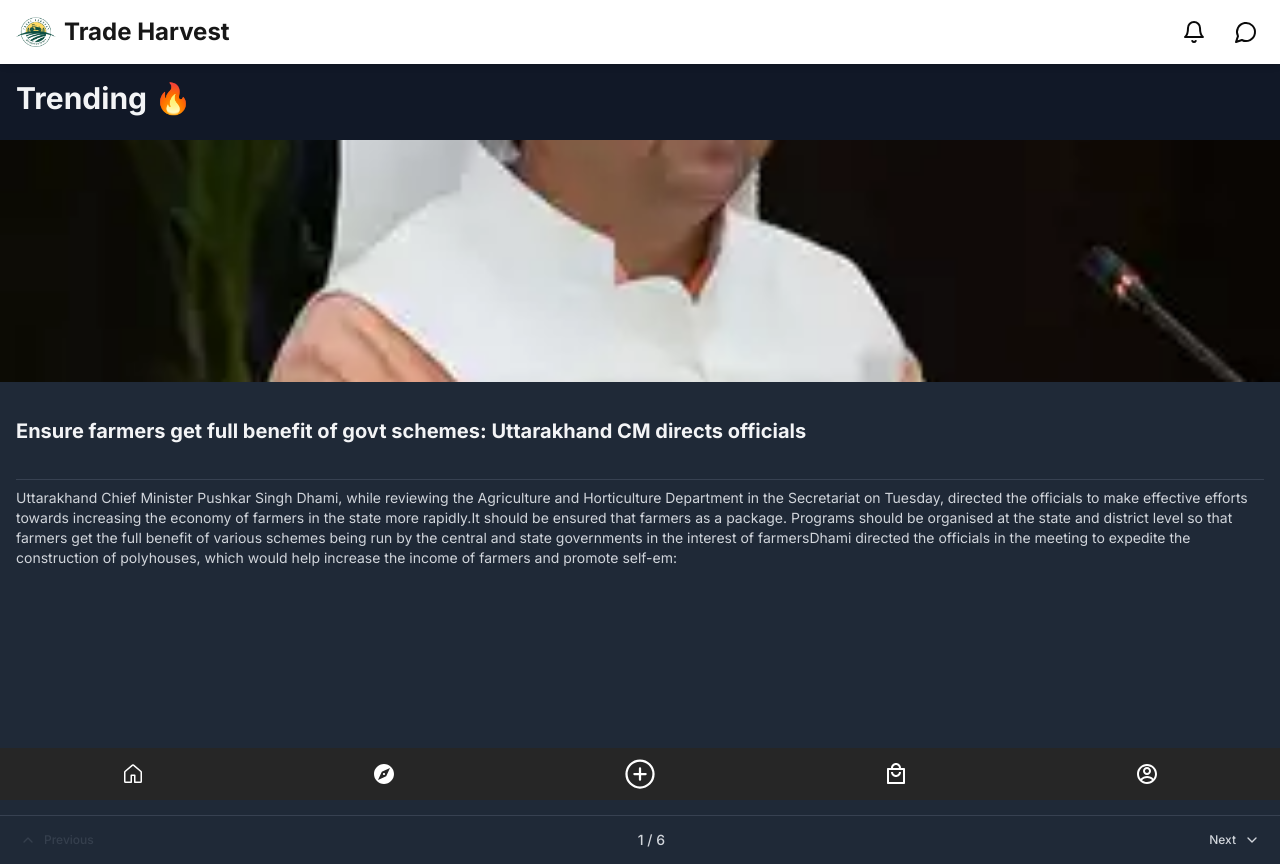
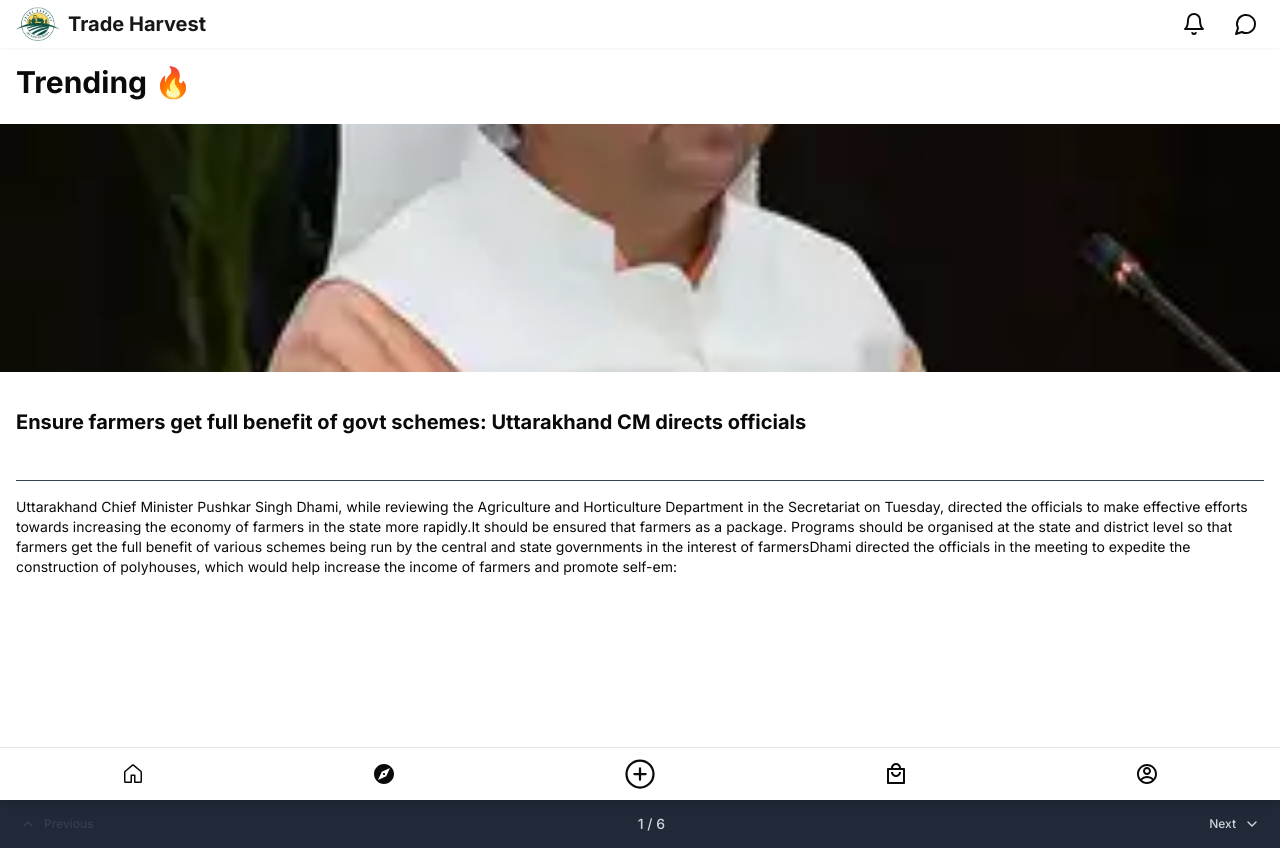
Before and after one commit to dexxeth/trade-harvest, a Next.js app: page /explore in a window 1280 px wide. Built offline with nearby package versions, Linux system fonts and the light colour scheme.

Commit message:
ui color changed and components adjustment

```diff
--- a/src/app/(root)/(home)/explore/page.tsx
+++ b/src/app/(root)/(home)/explore/page.tsx
@@ -1,122 +1,11 @@
-"use client";
+import NewsPage from "@/components/news";
 
-import { useState, useRef } from "react";
-import Image from "next/image";
-import { Card, CardContent } from "@/components/ui/card";
-import { Button } from "@/components/ui/button";
-import { ChevronUp, ChevronDown, Share2 } from "lucide-react";
-import { newsItems } from "@/app/data/news";
+const Explore = () => {
+	return (
+		<div>
+			<NewsPage />
+		</div>
+	);
+};
 
-export default function MobileInshortsNewsPage() {
-  const [currentIndex, setCurrentIndex] = useState(0);
-  const touchStartY = useRef(null);
-
-  const handleTouchStart = (e: React.TouchEvent) => {
-    touchStartY.current = e.touches[0].clientY;
-  };
-
-  const handleTouchEnd = (e: React.TouchEvent) => {
-    if (touchStartY.current === null) return;
-
-    const touchEndY = e.changedTouches[0].clientY;
-    const diff = touchStartY.current - touchEndY;
-
-    if (Math.abs(diff) > 50) {
-      // Minimum swipe distance
-      if (diff > 0 && currentIndex < newsItems.length - 1) {
-        setCurrentIndex(currentIndex + 1);
-      } else if (diff < 0 && currentIndex > 0) {
-        setCurrentIndex(currentIndex - 1);
-      }
-    }
-
-    touchStartY.current = null;
-  };
-
-  const handleShare = () => {
-    // Implement share functionality here
-    alert("Share functionality to be implemented");
-  };
-
-  return (
-    <div className="h-screen flex flex-col bg-gray-900 text-gray-100">
-      <h1 className="text-3xl font-bold mb-6 overflow-hidden m-4">
-        Trending 🔥
-      </h1>
-      <div className="flex-1 overflow-hidden">
-        <div
-          className="h-full transition-transform duration-300 ease-in-out"
-          style={{ transform: `translateY(-${currentIndex * 100}%)` }}
-          onTouchStart={handleTouchStart}
-          onTouchEnd={handleTouchEnd}
-        >
-          {newsItems.map((item, index) => (
-            <Card
-              key={item.id}
-              className="h-full border-none rounded-none shadow-none bg-gray-800"
-            >
-              <CardContent className="p-0 h-full flex flex-col">
-                <div className="relative h-[248px]">
-                  <Image
-                    src={item.image}
-                    alt={item.title}
-                    layout="fill"
-                    objectFit="cover"
-                  />
-                </div>
-                <div className="h-[100px] px-4 py-2 flex items-center">
-                  <h2 className="text-xl font-bold line-clamp-2 text-gray-100">
-                    {item.title}
-                  </h2>
-                </div>
-                <div className="h-[1px] bg-gray-700 mx-4" /> {/* Break line */}
-                <div className="h-[248px] px-4 py-2 overflow-y-auto">
-                  <p className="text-sm text-gray-300">{item.content}</p>
-                </div>
-                <div className="h-[14%] px-4 py-2 flex justify-between items-center">
-                  <p className="text-xs text-gray-400">{item.date}</p>
-                  <Button
-                    variant="ghost"
-                    size="sm"
-                    onClick={handleShare}
-                    className="text-gray-300 hover:text-gray-100"
-                  >
-                    <Share2 className="h-4 w-4" />
-                    <span className="sr-only">Share</span>
-                  </Button>
-                </div>
-              </CardContent>
-            </Card>
-          ))}
-        </div>
-      </div>
-      <div className="flex justify-between items-center p-2 bg-gray-800 border-t border-gray-700">
-        <Button
-          variant="ghost"
-          size="sm"
-          onClick={() => setCurrentIndex(Math.max(0, currentIndex - 1))}
-          disabled={currentIndex === 0}
-          className="text-gray-300 hover:text-gray-100 disabled:text-gray-600"
-        >
-          <ChevronUp className="h-4 w-4 mr-2" />
-          Previous
-        </Button>
-        <span className="text-sm font-medium text-gray-300">
-          {currentIndex + 1} / {newsItems.length}
-        </span>
-        <Button
-          variant="ghost"
-          size="sm"
-          onClick={() =>
-            setCurrentIndex(Math.min(newsItems.length - 1, currentIndex + 1))
-          }
-          disabled={currentIndex === newsItems.length - 1}
-          className="text-gray-300 hover:text-gray-100 disabled:text-gray-600"
-        >
-          Next
-          <ChevronDown className="h-4 w-4 ml-2" />
-        </Button>
-      </div>
-    </div>
-  );
-}
+export default Explore;
--- a/src/app/(root)/(home)/layout.tsx
+++ b/src/app/(root)/(home)/layout.tsx
@@ -4,13 +4,13 @@ import React, { ReactNode } from "react";
 
 const HomeLayout = ({ children }: { children: ReactNode }) => {
 	return (
-		<main className="relative bg-[#101010]">
+		<main className="relative">
 			<div>
 				<Logo />
 			</div>
 			<div className="">
 				<Navbar />
-				<section className="min-h-screen bg-[#101010] text-white">
+				<section className="min-h-screen">
 					<div className="w-full">{children}</div>
 				</section>
 			</div>
--- a/src/app/(root)/(home)/list/page.tsx
+++ b/src/app/(root)/(home)/list/page.tsx
@@ -40,10 +40,10 @@ export default function Component() {
   };
 
   return (
-    <div className="min-h-screen bg-[#101010] p-4">
+    <div className="min-h-screen p-4">
       <form
         onSubmit={handleSubmit}
-        className="space-y-6 bg-[#101010] p-6 rounded-lg shadow-md"
+        className="space-y-6  p-6 rounded-lg shadow-md"
       >
         <h1 className="text-2xl font-bold text-center mb-6">Upload Product</h1>
 
--- a/src/app/(root)/(home)/profile/page.tsx
+++ b/src/app/(root)/(home)/profile/page.tsx
@@ -1,4 +1,5 @@
 "use client";
+import { Card } from "@/components/ui/card";
 import { SignedIn, SignedOut, UserButton } from "@clerk/nextjs";
 import { useState, useEffect } from "react";
 
@@ -11,13 +12,13 @@ const Account = () => {
 
 	return (
 		<div>
-			<div className="flex flex- items-center justify-start h-32 bg-white rounded-md p-4 mx-4">
+			<Card className="flex items-center justify-start h-32 bg-white shadow-md p-4 m-4">
 				{isClient && (
 					<SignedIn>
 						<UserButton showName />
 					</SignedIn>
 				)}
-			</div>
+			</Card>
 		</div>
 	);
 };
--- a/src/components/graph.tsx
+++ b/src/components/graph.tsx
@@ -49,7 +49,7 @@ export function Graph() {
         {Array.from({ length: 5 }).map((_, index) => (
           <CarouselItem key={index}>
             <div>
-              <Card>
+              <Card className="">
                 <CardHeader>
                   <CardTitle>Wheat</CardTitle>
                   <CardDescription>Last 7 days rate</CardDescription>
--- a/src/components/logo.tsx
+++ b/src/components/logo.tsx
@@ -5,19 +5,18 @@ import { Button } from "@/components/ui/button";
 
 export default function Component() {
   return (
-    <nav className="sticky top-0 left-0 right-0 z-50 bg-white shadow-md">
-      <div className="container mx-auto px-4">
-        <div className="flex items-center justify-between h-16">
+    <nav className="top-0 w-full z-50 bg-white shadow-sm">
+        <div className="container mx-auto px-4 flex items-center justify-between h-12">
           {/* Logo */}
           <Link href="/" className="flex items-center">
             <Image
               src="/images/logo.png"
               alt="Logo"
-              width={40}
-              height={40}
+              width={44}
+              height={44}
               className="mr-2"
             />
-            <span className="text-2xl font-bold text-primary">
+            <span className="text-xl font-bold text-primary">
               Trade Harvest
             </span>{" "}
             {}
@@ -33,7 +32,6 @@ export default function Component() {
             </Button>
           </div>
         </div>
-      </div>
     </nav>
   );
 }
--- a/src/components/navbar.tsx
+++ b/src/components/navbar.tsx
@@ -21,14 +21,14 @@ import {
 const Navbar = () => {
 	const pathname = usePathname();
 	return (
-		<nav className="fixed bottom-0  w-full bg-[#262626] p-2 flex items-center justify-center z-50 ">
+		<nav className="fixed bottom-0 bg-white w-full border-t shadow-md p-2 flex items-center justify-center z-50 ">
 			<ul className="flex items-center justify-around w-full">
 				<Link href="/">
 					<li className="flex flex-col items-center">
 						{pathname === "/" ? (
-							<GoHomeFill size="24" color="white" />
+							<GoHomeFill size="24" />
 						) : (
-							<GoHome size="24" color="white" />
+							<GoHome size="24" />
 						)}
 					</li>
 				</Link>
@@ -36,9 +36,9 @@ const Navbar = () => {
 				<Link href="/explore">
 					<li className="flex flex-col items-center">
 						{pathname === "/explore" ? (
-							<MdExplore size="24" color="white" />
+							<MdExplore size="24" />
 						) : (
-							<MdOutlineExplore size="24" color="white" />
+							<MdOutlineExplore size="24" />
 						)}
 					</li>
 				</Link>
@@ -46,9 +46,9 @@ const Navbar = () => {
 				<Link href="/list">
 					<li className="flex flex-col items-center">
 						{pathname === "/list" ? (
-							<IoAddCircle size="36" color="white" />
+							<IoAddCircle size="36" />
 						) : (
-							<IoAddCircleOutline size="36" color="white" />
+							<IoAddCircleOutline size="36" />
 						)}
 					</li>
 				</Link>
@@ -56,9 +56,9 @@ const Navbar = () => {
 				<Link href="/shopping">
 					<li className="flex flex-col items-center">
 						{pathname === "/shopping" ? (
-							<RiShoppingBag4Fill size="24" color="white" />
+							<RiShoppingBag4Fill size="24" />
 						) : (
-							<RiShoppingBag4Line size="24" color="white" />
+							<RiShoppingBag4Line size="24" />
 						)}
 					</li>
 				</Link>
@@ -66,9 +66,9 @@ const Navbar = () => {
 				<Link href="/profile">
 					<li className="flex flex-col items-center">
 						{pathname === "/profile" ? (
-							<RiAccountCircleFill size="24" color="white" />
+							<RiAccountCircleFill size="24" />
 						) : (
-							<RiAccountCircleLine size="24" color="white" />
+							<RiAccountCircleLine size="24" />
 						)}
 					</li>
 				</Link>
--- /dev/null
+++ b/src/components/news.tsx
@@ -0,0 +1,124 @@
+"use client";
+
+import { useState, useRef } from "react";
+import Image from "next/image";
+import { Card, CardContent } from "@/components/ui/card";
+import { Button } from "@/components/ui/button";
+import { ChevronUp, ChevronDown, Share2 } from "lucide-react";
+import { newsItems } from "@/app/data/news";
+
+export default function NewsPage() {
+	const [currentIndex, setCurrentIndex] = useState(0);
+	const touchStartY = useRef<number | null>(null);
+
+	const handleTouchStart = (e: React.TouchEvent) => {
+		touchStartY.current = e.touches[0].clientY;
+	};
+
+	const handleTouchEnd = (e: React.TouchEvent) => {
+		if (touchStartY.current === null) return;
+
+		const touchEndY = e.changedTouches[0].clientY;
+		const diff = touchStartY.current - touchEndY;
+
+		if (Math.abs(diff) > 50) {
+			// Minimum swipe distance
+			if (diff > 0 && currentIndex < newsItems.length - 1) {
+				setCurrentIndex(currentIndex + 1);
+			} else if (diff < 0 && currentIndex > 0) {
+				setCurrentIndex(currentIndex - 1);
+			}
+		}
+
+		touchStartY.current = null;
+	};
+
+	const handleShare = () => {
+		// Implement share functionality here
+		alert("Share functionality to be implemented");
+	};
+
+	return (
+		<div className="h-screen flex flex-col">
+			<h1 className="text-3xl font-bold mb-6 overflow-hidden m-4">
+				Trending 🔥
+			</h1>
+			<div className="flex-1 overflow-hidden">
+				<div
+					className="h-full transition-transform duration-300 ease-in-out"
+					style={{ transform: `translateY(-${currentIndex * 100}%)` }}
+					onTouchStart={handleTouchStart}
+					onTouchEnd={handleTouchEnd}>
+					{newsItems.map((item, index) => (
+						<Card
+							key={item.id}
+							className="h-full border-none rounded-none shadow-none ">
+							<CardContent className="p-0 h-full flex flex-col">
+								<div className="relative h-[248px]">
+									<Image
+										src={item.image}
+										alt={item.title}
+										layout="fill"
+										objectFit="cover"
+									/>
+								</div>
+								<div className="h-[100px] px-4 py-2 flex items-center">
+									<h2 className="text-xl font-bold line-clamp-2">
+										{item.title}
+									</h2>
+								</div>
+								<div className="h-[1px] bg-gray-700 mx-4 my-2" />{" "}
+								{/* Break line */}
+								<div className="h-[248px] px-4 py-2 overflow-y-auto">
+									<p className="text-sm">{item.content}</p>
+								</div>
+								<div className="px-4 py-2 flex justify-between items-center">
+									<p className="text-xs text-gray-400">
+										{item.date}
+									</p>
+									<Button
+										variant="ghost"
+										size="sm"
+										onClick={handleShare}
+										className="text-gray-300 hover:text-gray-100">
+										<Share2 className="h-4 w-4" />
+										<span className="sr-only">Share</span>
+									</Button>
+								</div>
+							</CardContent>
+						</Card>
+					))}
+				</div>
+			</div>
+			<div className=" flex justify-between items-center p-2 bg-gray-800 border-t border-gray-700">
+				<Button
+					variant="ghost"
+					size="sm"
+					onClick={() =>
+						setCurrentIndex(Math.max(0, currentIndex - 1))
+					}
+					disabled={currentIndex === 0}
+					className="text-gray-300 hover:text-gray-100 disabled:text-gray-600">
+					<ChevronUp className="h-4 w-4 mr-2" />
+					Previous
+				</Button>
+				<span className="text-sm font-medium text-gray-300">
+					{currentIndex + 1} / {newsItems.length}
+				</span>
+				<Button
+					variant="ghost"
+					size="sm"
+					onClick={() =>
+						setCurrentIndex(
+							Math.min(newsItems.length - 1, currentIndex + 1)
+						)
+					}
+					disabled={currentIndex === newsItems.length - 1}
+					className="text-gray-300 hover:text-gray-100 disabled:text-gray-600">
+					Next
+					<ChevronDown className="h-4 w-4 ml-2" />
+				</Button>
+			</div>
+		</div>
+	);
+}
--- a/src/components/ui/card.tsx
+++ b/src/components/ui/card.tsx
@@ -9,7 +9,7 @@ const Card = React.forwardRef<
   <div
     ref={ref}
     className={cn(
-      "rounded-xl border bg-card text-card-foreground shadow",
+      "rounded-xl border bg-card text-card-foreground shadow-md",
       className
     )}
     {...props}
```
Also changed, not shown: src/app/(root)/(home)/page.tsx (+5 -13 lines), src/app/(root)/(home)/shopping/page.tsx (+9 -4 lines), src/components/trending.tsx (+3 -5 lines), 1 other file (tests, documents, lock files or other folders).
